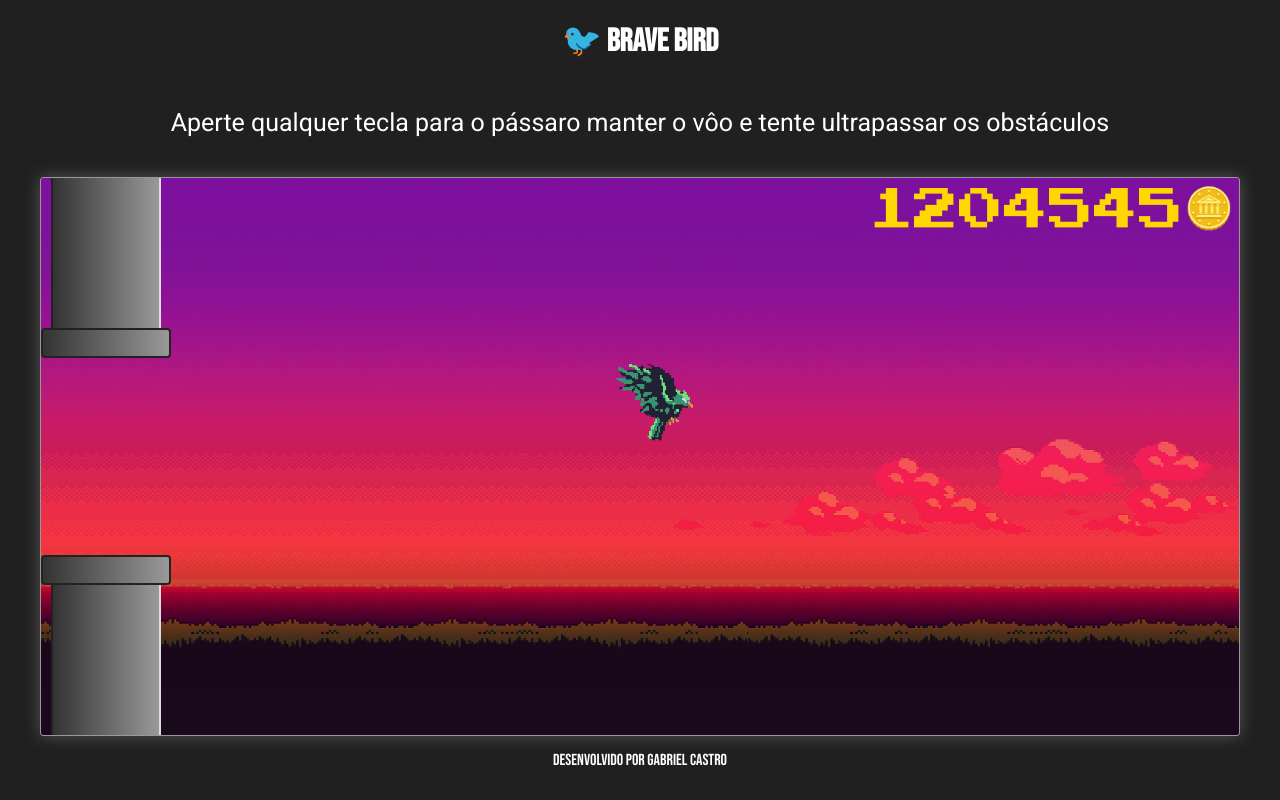
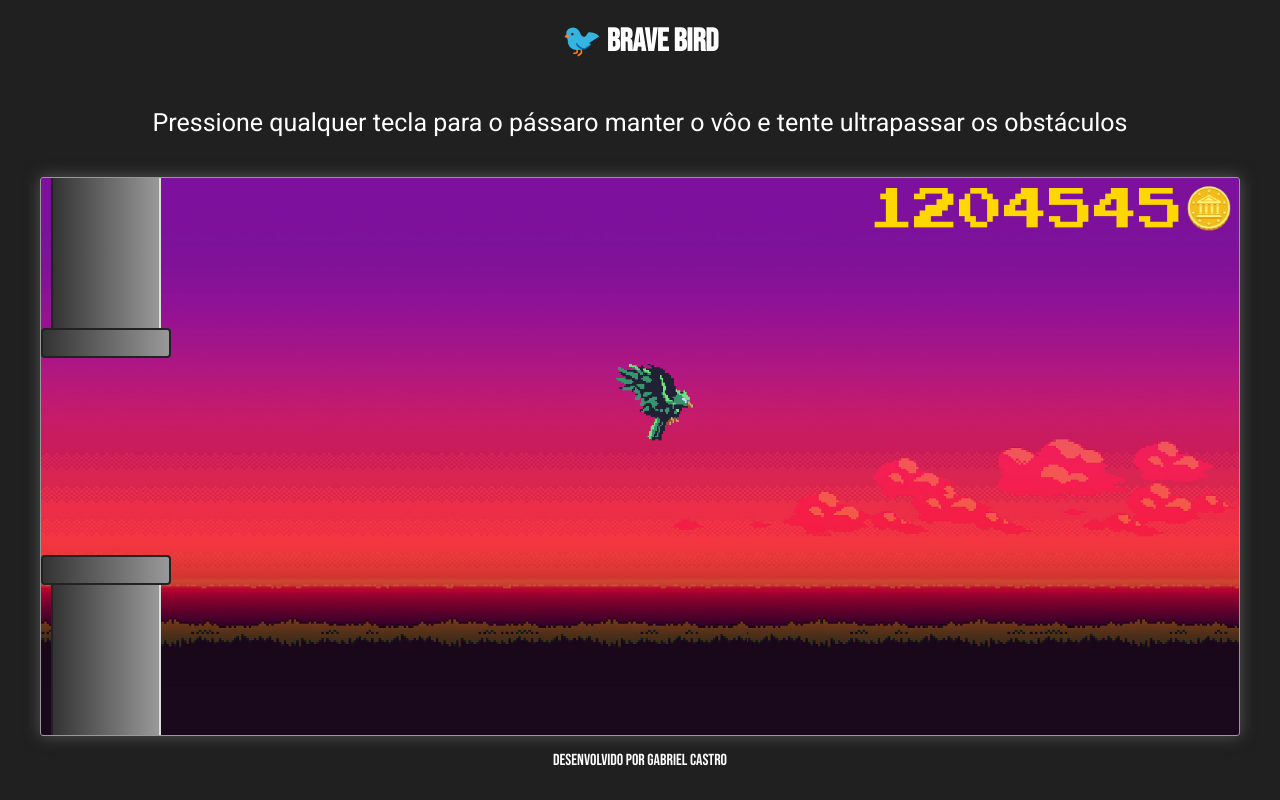
Before and after one commit to gabrielcastroo/bv-bird, a website: page main.html in a window 1280 px wide. Drawn offline with Linux system fonts and the light colour scheme.

```diff
--- a/main.html
+++ b/main.html
@@ -9,7 +9,7 @@
 
 <body class="conteudo">
     <h1>&#128038 Brave Bird</h1>
-    <p>Aperte qualquer tecla para o pássaro manter o vôo e tente ultrapassar os obstáculos</p>
+    <p>Pressione qualquer tecla para o pássaro manter o vôo e tente ultrapassar os obstáculos</p>
     <div brave-bird>
         <img src="images/bird.gif" class="bird">
         <div class="barrier-pair">
```
Also changed, not shown: package.json (added, +12 -0 lines).
